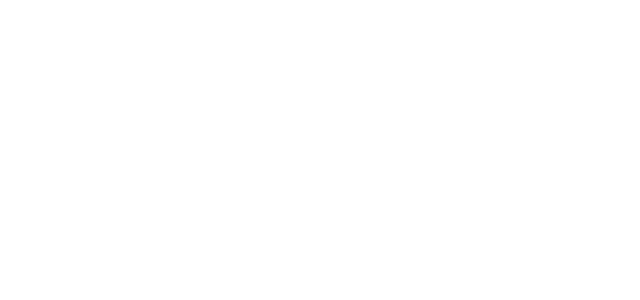
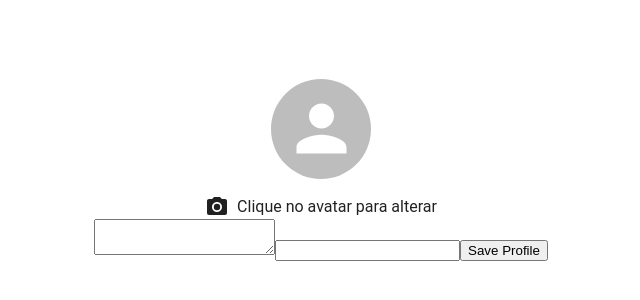
Before and after one commit to matheusarjc/postandcomments, a React (Vite) app in the folder frontend/pnc_app/: page /create-your-profile in a window 1280 px wide. Before the commit this address had no page. Shown: the part 230-530 px from the top of the page, without its empty margins (319-959 px from the left). Built offline with nearby package versions, Linux system fonts and the light colour scheme.

Commit message:
Creating Create Profile Page

```diff
--- a/frontend/pnc_app/package.json
+++ b/frontend/pnc_app/package.json
@@ -12,7 +12,8 @@
   "dependencies": {
     "@emotion/react": "^11.11.4",
     "@emotion/styled": "^11.11.0",
-    "@mui/material": "^5.15.11",
+    "@mui/icons-material": "^5.15.14",
+    "@mui/material": "^5.15.14",
     "axios": "^1.6.7",
     "lucide-react": "^0.358.0",
     "react": "^18.2.0",
--- a/frontend/pnc_app/src/App.tsx
+++ b/frontend/pnc_app/src/App.tsx
@@ -4,6 +4,7 @@
 import { CssBaseline, ThemeProvider } from "@mui/material";
 import theme from "./interface/styles/theme/theme";
 import LogInPage from "./pages/LogInPage";
+import ProfilePage from "./pages/ProfilePage";
 
 function App() {
   return (
@@ -14,6 +15,7 @@
           <Route path="/signup" element={<SignUpPage />} />
           <Route path="/mainpage" element={<MainPage />} />
           <Route path="/login" element={<LogInPage />} />
+          <Route path="/create-your-profile" element={<ProfilePage />} />
         </Routes>
       </Router>
     </ThemeProvider>
--- a/frontend/pnc_app/src/interface/components/LogIn/LogIn.tsx
+++ b/frontend/pnc_app/src/interface/components/LogIn/LogIn.tsx
@@ -1,6 +1,6 @@
 import React, { useState } from "react";
 import { Link, useNavigate } from "react-router-dom";
-import { login as loginService } from "../../../data/services/authService"; // Certifique-se de ajustar esta importação
+import { login as loginService } from "../../../data/services/authService";
 import { useForm } from "react-hook-form";
 import {
   Box,
--- /dev/null
+++ b/frontend/pnc_app/src/interface/components/ProfileSetup/ProfileSetup.tsx
@@ -0,0 +1,52 @@
+import React, { useState } from "react";
+import { useForm } from "react-hook-form";
+import ProfilePictureUploader from "../../partials/ProfilePictureUploader";
+
+export interface ProfileFormData {
+  bio: string;
+  personalLink: string;
+}
+
+interface ProfileSetupProps {
+  onSubmit: (data: ProfileFormData, photo: File | null) => void;
+}
+
+const ProfileSetup: React.FC<ProfileSetupProps> = ({ onSubmit }) => {
+  const {
+    register,
+    handleSubmit,
+    formState: { errors },
+  } = useForm<ProfileFormData>();
+  const [selectedPhoto, setSelectedPhoto] = useState<File | null>(null);
+
+  const handleFormSubmit = (data: ProfileFormData) => {
+    onSubmit(data, selectedPhoto);
+  };
+
+  return (
+    <form onSubmit={handleSubmit(handleFormSubmit)}>
+      {/* Profile Photo */}
+      <ProfilePictureUploader onImageSelected={setSelectedPhoto} />
+
+      {/* Outros campos do formulário */}
+      <textarea {...register("bio", { required: "Bio is required" })} />
+      {errors.bio && <p>{errors.bio.message}</p>}
+
+      <input
+        type="text"
+        {...register("personalLink", {
+          required: "Link is required",
+          pattern: {
+            value: /^(https?:\/\/)?([\w\d.-]+)\.([\w\d]{2,6})([\/\w .-]*)*\/?$/,
+            message: "Invalid URL",
+          },
+        })}
+      />
+      {errors.personalLink && <p>{errors.personalLink.message}</p>}
+
+      <button type="submit">Save Profile</button>
+    </form>
+  );
+};
+
+export default ProfileSetup;
--- a/frontend/pnc_app/src/interface/components/SignUp/SignUp.tsx
+++ b/frontend/pnc_app/src/interface/components/SignUp/SignUp.tsx
@@ -44,7 +44,7 @@
   const onSubmit = handleSubmit(async (data) => {
     try {
       await registerService(data); // Calling backend to register the user
-      navigate("/mainpage"); // Adjust this to your main page's route
+      navigate("/create-your-profile"); // Adjust this to create a profile route
     } catch (error) {
       console.error("Registration error:", error);
     }
--- /dev/null
+++ b/frontend/pnc_app/src/interface/partials/ProfilePictureUploader.tsx
@@ -0,0 +1,51 @@
+import React, { useRef, useState } from "react";
+import { Avatar, Button, Box } from "@mui/material";
+import CameraAltIcon from "@mui/icons-material/CameraAlt";
+import "../styles/global.css";
+
+const ProfilePictureUploader: React.FC<{ onImageSelected: (file: File) => void }> = ({
+  onImageSelected,
+}) => {
+  const [selectedImage, setSelectedImage] = useState<string | null>(null);
+  const fileInputRef = useRef<HTMLInputElement>(null); // Especificando que o ref é para um input do tipo file
+
+  const handleAvatarClick = (event: { preventDefault: () => void }) => {
+    fileInputRef.current?.click();
+    event.preventDefault(); // Uso do operador opcional para garantir que não tentaremos chamar click em null
+  };
+
+  const handleChange = (event: React.ChangeEvent<HTMLInputElement>) => {
+    if (event.target.files && event.target.files[0]) {
+      const file = event.target.files[0];
+      setSelectedImage(URL.createObjectURL(file));
+      onImageSelected(file); // Chamando o callback com o arquivo selecionado
+    }
+  };
+
+  return (
+    <Box display="flex" flexDirection="column" alignItems="center" justifyContent="center">
+      <input
+        type="file"
+        accept="image/*"
+        capture="environment" // Sugerindo o uso da câmera traseira, mas isso depende do suporte do dispositivo
+        style={{ display: "none", borderRadius: "999px" }}
+        onChange={handleChange}
+        ref={fileInputRef}
+      />
+      <Avatar
+        alt="Profile picture"
+        src={selectedImage || undefined} // Evita passar null diretamente para src
+        sx={{ width: 100, height: 100, cursor: "pointer" }}
+        onClick={handleAvatarClick}
+        className="profile-picture"
+      />
+      {selectedImage && <Button onClick={() => setSelectedImage(null)}>Remover imagem</Button>}
+      <Box mt={2} display="flex" alignItems="center">
+        <CameraAltIcon sx={{ marginRight: 1 }} />
+        Clique no avatar para alterar
+      </Box>
+    </Box>
+  );
+};
+
+export default ProfilePictureUploader;
--- a/frontend/pnc_app/src/interface/styles/global.css
+++ b/frontend/pnc_app/src/interface/styles/global.css
@@ -90,3 +90,7 @@
   color: #81c6c4;
   transition: transform 1s ease-in-out, box-shadow 1s ease-in-out;
 }
+
+.profile-picture:visited {
+  background-color: transparent;
+}
--- /dev/null
+++ b/frontend/pnc_app/src/pages/ProfilePage.tsx
@@ -0,0 +1,41 @@
+import React from "react";
+import ProfileSetup, {
+  ProfileFormData,
+} from "../../src/interface/components/ProfileSetup/ProfileSetup";
+import { Box, useMediaQuery, useTheme } from "@mui/material";
+
+const ProfilePage: React.FC = () => {
+  const theme = useTheme();
+  const isMobile = useMediaQuery(theme.breakpoints.down("md"));
+
+  // Definição da função onSubmit
+  const handleProfileSubmit = (data: ProfileFormData) => {
+    console.log(data); // Aqui você lidaria com os dados do perfil, talvez enviando para o servidor
+
+    fetch("/api/profile", {
+      method: "POST",
+      headers: { "Content-Type": "application/json" },
+      body: JSON.stringify(data),
+    })
+      .then((response) => response.json())
+      .then((data) => console.log(data))
+      .catch((error) => console.error("Error:", error));
+  };
+
+  return (
+    <Box
+      sx={{
+        minHeight: "100vh",
+        display: "flex",
+        justifyContent: "center",
+        alignItems: "center",
+      }}>
+      <Box sx={{ width: isMobile ? "75%" : "auto" }}>
+        {/* Passando handleProfileSubmit como a prop onSubmit para ProfileSetup */}
+        <ProfileSetup onSubmit={handleProfileSubmit} />
+      </Box>
+    </Box>
+  );
+};
+
+export default ProfilePage;
```
Also changed, not shown: 2 other files (tests, documents, lock files or other folders).
